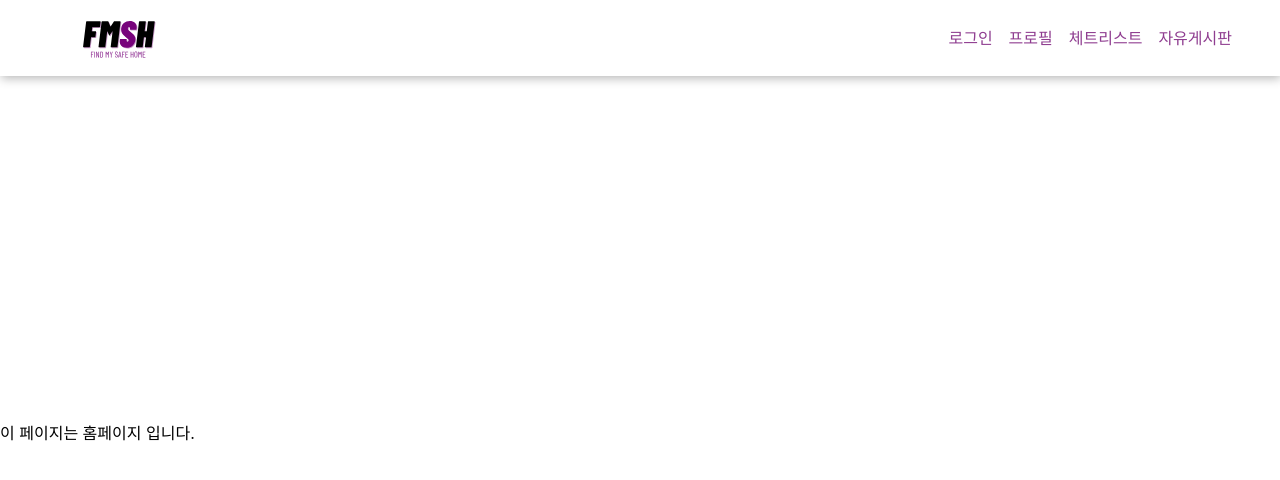
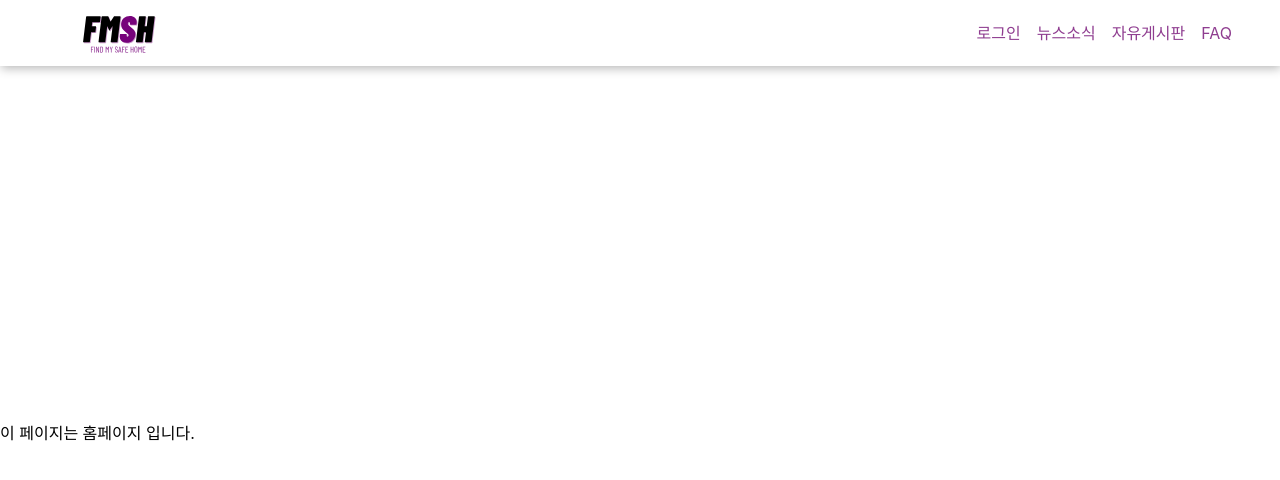
Before and after one commit to SuamKang/Find-my-safe-home, a React (Vite) app: page / in a window 1280 px wide. Shown: the top 480 px of the page. Built offline with nearby package versions, Linux system fonts and the light colour scheme.

Commit message:
style: 헤더 UI 구현

```diff
--- a/src/components/layouts/header/Header.module.css
+++ b/src/components/layouts/header/Header.module.css
@@ -1,8 +1,9 @@
 .header {
   position: fixed;
   top: 0;
+
   width: 100%;
-  padding: 0.3rem 3rem;
+  padding: 0 3rem;
   text-align: center;
   display: flex;
   justify-content: space-between;
--- a/src/components/layouts/header/Header.tsx
+++ b/src/components/layouts/header/Header.tsx
@@ -2,8 +2,11 @@ import Logo from "./Logo";
 
 import classes from "./Header.module.css";
 import { NavLink } from "react-router-dom";
+// import { useState } from "react";
 
-function Header() {
+const Header = () => {
+  const isLogin = false; // 임시
+
   return (
     <header className={classes.header}>
       <div>
@@ -11,9 +14,21 @@ function Header() {
       </div>
       <nav>
         <ul className={classes.list}>
+          {isLogin ? (
             <li>
               <NavLink
-              to="auth"
+                to="profile"
+                className={({ isActive }) =>
+                  isActive ? classes.active : undefined
+                }
+              >
+                프로필
+              </NavLink>
+            </li>
+          ) : (
+            <li>
+              <NavLink
+                to="login"
                 className={({ isActive }) =>
                   isActive ? classes.active : undefined
                 }
@@ -21,29 +36,21 @@ function Header() {
                 로그인
               </NavLink>
             </li>
+          )}
+
           <li>
             <NavLink
-              to="auth"
+              to="news"
               className={({ isActive }) =>
                 isActive ? classes.active : undefined
               }
             >
-              프로필
+              뉴스소식
             </NavLink>
           </li>
           <li>
             <NavLink
-              to="auth"
-              className={({ isActive }) =>
-                isActive ? classes.active : undefined
-              }
-            >
-              체트리스트
-            </NavLink>
-          </li>
-          <li>
-            <NavLink
-              to="auth"
+              to="board"
               className={({ isActive }) =>
                 isActive ? classes.active : undefined
               }
@@ -51,10 +58,20 @@ function Header() {
               자유게시판
             </NavLink>
           </li>
+          <li>
+            <NavLink
+              to="faq"
+              className={({ isActive }) =>
+                isActive ? classes.active : undefined
+              }
+            >
+              FAQ
+            </NavLink>
+          </li>
         </ul>
       </nav>
     </header>
   );
-}
+};
 
 export default Header;
```
Lines whose indentation alone changed are shown as unchanged.
